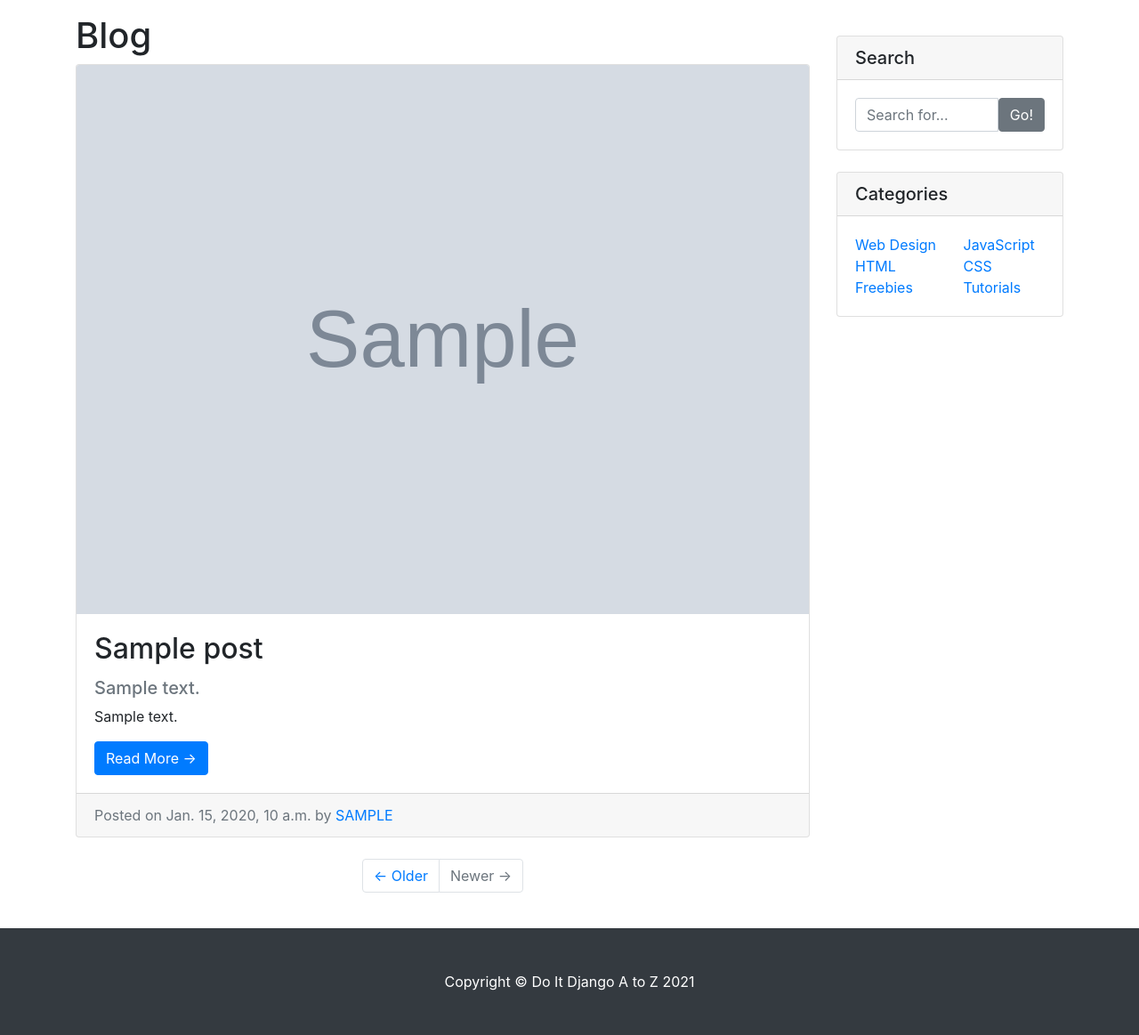
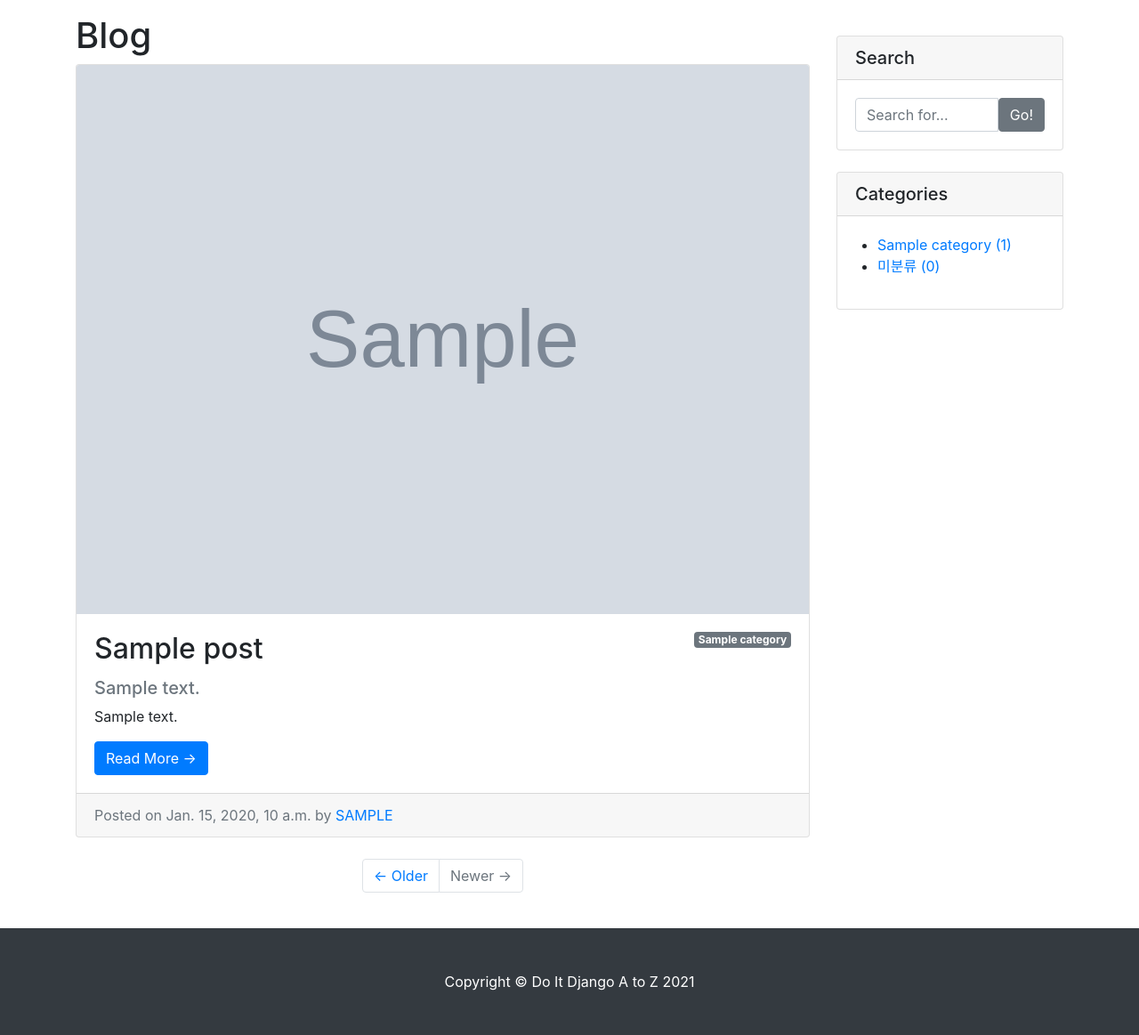
Before and after one commit to w1024ji/school_django, a Django app: page /blog/ in a window 1280 px wide. Shown: the part 56-1219 px from the top of the page at 89% size. Run offline with Django 4.2, Linux system fonts and the light colour scheme; tables that the repository leaves empty hold one stand-in row (values such as "Sample post"); grey boxes marked "Sample" are stand-in pictures; some libraries are stand-ins or nearby versions.

Commit message:
add category on post_list

```diff
--- a/blog/models.py
+++ b/blog/models.py
@@ -3,6 +3,17 @@ from django.contrib.auth.models import User
 import os
 
 # Create your models here.
+
+class Category(models.Model):
+    name = models.CharField(max_length=50, unique=True)
+    slug = models.SlugField(max_length=200, unique=True, allow_unicode=True)
+
+    def __str__(self):
+        return self.name
+
+    class Meta:
+        verbose_name_plural = 'Categories'
+
 
 class Post(models.Model):
     title = models.CharField(max_length=30) # CharField는 문자를 담는 필드
@@ -19,6 +30,8 @@ class Post(models.Model):
 
     author = models.ForeignKey(User, null=True, on_delete=models.SET_NULL)
 
+    category = models.ForeignKey(Category, null=True, blank=True, on_delete=models.SET_NULL)
+
     # author field will be later written
 
     def __str__(self):
--- a/blog/templates/blog/base.html
+++ b/blog/templates/blog/base.html
@@ -31,36 +31,29 @@
           </div>
 
           <!-- Categories Widget -->
-          <div class="card my-4">
+          <div class="card my-4" id="categories-card">
             <h5 class="card-header">Categories</h5>
             <div class="card-body">
               <div class="row">
-                <div class="col-lg-6">
-                  <ul class="list-unstyled mb-0">
+
+                  <ul>
+
+                    {% for category in categories %}
                     <li>
-                      <a href="#">Web Design</a>
+                      <a href="{{ category.get_absolute_url }}">{{category}}
+                        ({{ category.post_set.count }})
+                      </a>
                     </li>
+                    {% endfor %}
                     <li>
-                      <a href="#">HTML</a>
+                      <a href="/blog/category/no_category/">미분류
+                        ({{ no_category_post_count }})
+                      </a>
                     </li>
-                    <li>
-                      <a href="#">Freebies</a>
-                    </li>
+
                   </ul>
-                </div>
-                <div class="col-lg-6">
-                  <ul class="list-unstyled mb-0">
-                    <li>
-                      <a href="#">JavaScript</a>
-                    </li>
-                    <li>
-                      <a href="#">CSS</a>
-                    </li>
-                    <li>
-                      <a href="#">Tutorials</a>
-                    </li>
-                  </ul>
-                </div>
+
+
               </div>
             </div>
           </div>
--- a/blog/templates/blog/post_list.html
+++ b/blog/templates/blog/post_list.html
@@ -6,7 +6,7 @@
   {% if post_list.exists %}
     {% for p in post_list %}
       <!-- Blog Post -->
-      <div class="card mb-4">
+      <div class="card mb-4" id="post-{{ p.pk }}">
         {% if p.head_image %}
           <img class="card-img-top" src="{{ p.head_image.url }}" alt="{{ p }} head image" />
         {% else %}
@@ -14,6 +14,12 @@
         {% endif %}
 
         <div class="card-body">
+          {% if p.category %}
+          <span class="badge badge-secondary float-right">{{ p.category }}</span>
+          {% else %}
+          <span class="badge badge-secondary float-right">미분류</span>
+          {% endif %}
+
           <h2 class="card-title">{{ p.title }}</h2>
 
           <!-- 요약문 필드 -->
--- a/blog/views.py
+++ b/blog/views.py
@@ -1,12 +1,18 @@
-# from django.shortcuts import render
+from django.shortcuts import render
 from django.views.generic import ListView, DetailView
-from .models import Post
+from .models import Post, Category
 
 # Create your views here.
 
 class PostList(ListView):
     model = Post
     ordering = '-pk'
+
+    def get_context_data(self, **kwargs):
+        context = super(PostList, self).get_context_data()
+        context['categories'] = Category.objects.all()
+        context['no_category_post_count'] = Post.objects.filter(category=None).count()
+        return context
 
 class PostDetail(DetailView):
     model = Post
--- a/school_django/settings.py
+++ b/school_django/settings.py
@@ -39,6 +39,8 @@ INSTALLED_APPS = [
     'django.contrib.sessions',
     'django.contrib.messages',
     'django.contrib.staticfiles',
+    'django_extensions',
+
     'blog',
     'single_pages',
 ]
```
Also changed, not shown: blog/admin.py (+6 -3 lines), blog/tests.py (+21 -1 lines).
